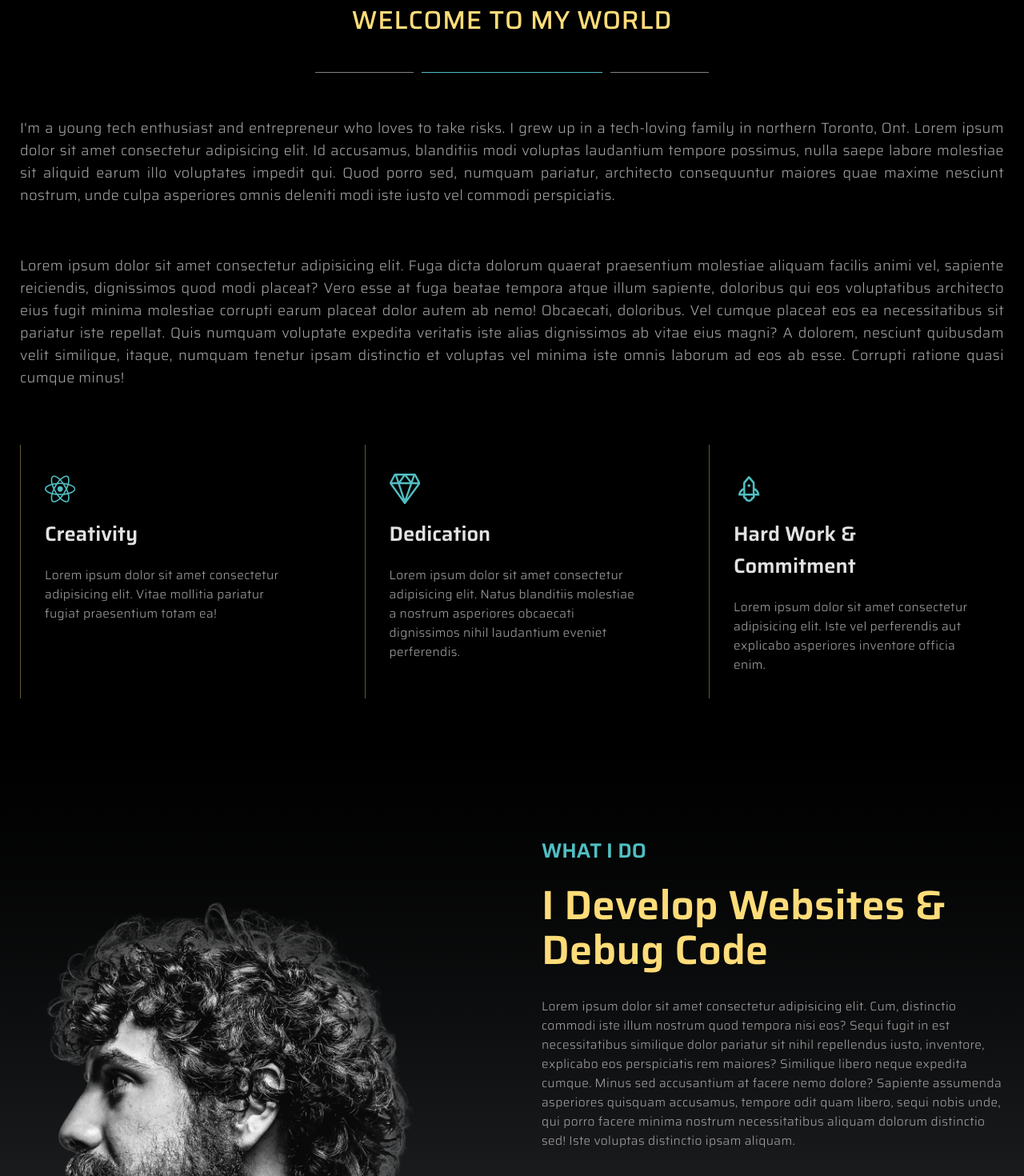
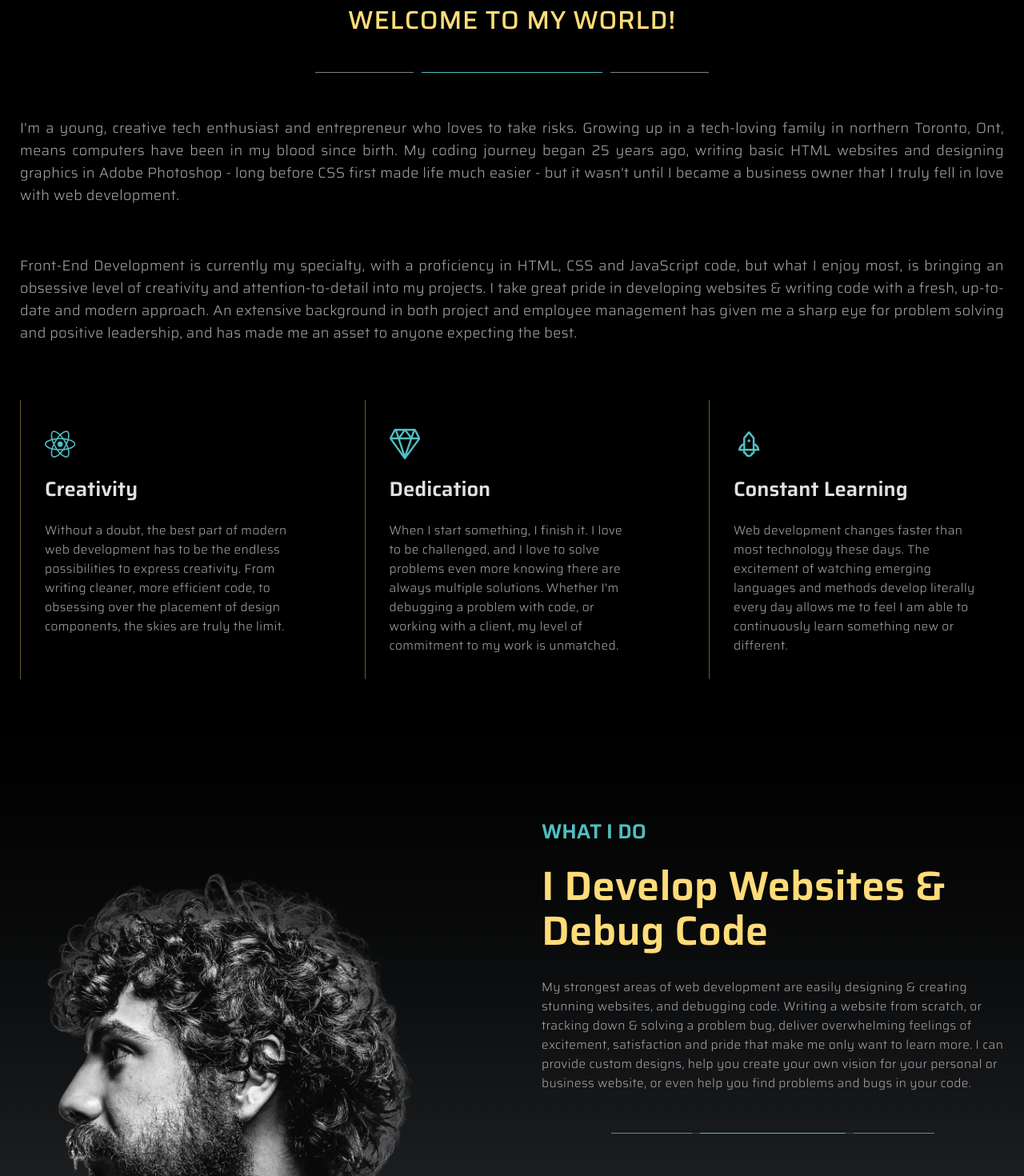
Before and after one commit to grosen-coding/grosen-portfolio, a React (Create React App) app: page / in a window 1280 px wide. Shown: the part 820-2290 px from the top of the page at 80% size. Built offline with nearby package versions, Linux system fonts and the light colour scheme.

Commit message:
adding real text content, added LinkedIn icon to footer

```diff
--- a/src/components/Footer.jsx
+++ b/src/components/Footer.jsx
@@ -1,18 +1,25 @@
 import React from "react";
 import styled from "styled-components";
 import { device } from "../components/device";
+import { BsLinkedin } from "react-icons/bs";
 
 function Footer() {
   return (
     <Container>
       <Wrap>
         <FooterContent>
-          <Left>
-            <h4>
-              <span>rosengsr@gmail.com</span>&nbsp; &nbsp;||&nbsp; &nbsp; &copy;
-              2022 Copyright &nbsp; &nbsp;||&nbsp; &nbsp; <span>GSRCoding</span>
-            </h4>
-          </Left>
+          <LinkedIn
+            href="https://www.linkedin.com/in/gary-rosen-908680209/"
+            target="_blank"
+            rel="noreferrer"
+          >
+            <BsLinkedin />
+          </LinkedIn>
+          <h4>
+            &nbsp; &nbsp; <span>rosengsr@gmail.com</span>&nbsp; &nbsp;||&nbsp;
+            &nbsp; &copy; 2022 Copyright &nbsp; &nbsp;||&nbsp; &nbsp;{" "}
+            <span>GSRCoding</span>
+          </h4>
         </FooterContent>
       </Wrap>
     </Container>
@@ -21,7 +28,7 @@ function Footer() {
 
 export default Footer;
 
-const Container = styled.section`
+const Container = styled.footer`
   height: 50px;
   width: 100%;
   background: #000;
@@ -45,6 +52,7 @@ const FooterContent = styled.div`
 
   @media ${device.mobileL} {
     padding: 0 10px;
+    flex-direction: column;
   }
 
   h4 {
@@ -52,13 +60,29 @@ const FooterContent = styled.div`
     font-weight: 400;
     letter-spacing: 1.2px;
 
+    @media ${device.mobileL} {
+      font-size: 1rem;
+      padding-right: 15px;
+    }
+
     span {
       color: var(--color-yellow);
     }
   }
 `;
 
-const Left = styled.div`
-  width: 100%;
-  text-align: center;
+const LinkedIn = styled.a`
+  display: flex;
+  justify-content: center;
+  align-items: center;
+  font-size: 1.8rem;
+  /* padding-right: 20px; */
+  /* width: 80%; */
+  /* height: 100%; */
+  /* margin: auto; */
+  /* margin: auto 0; */
+
+  @media ${device.mobileL} {
+    padding-bottom: 5px;
+  }
 `;
--- a/src/sections/About.jsx
+++ b/src/sections/About.jsx
@@ -10,7 +10,7 @@ function About() {
     <Container id="about">
       <AboutWrap>
         <h2>
-          <span>Welcome to My World</span>
+          <span>Welcome to My World!</span>
           <div
             data-aos="zoom-in"
             data-aos-delay="100"
@@ -19,27 +19,23 @@ function About() {
           ></div>
         </h2>
         <p>
-          I'm a young tech enthusiast and entrepreneur who loves to take risks.
-          I grew up in a tech-loving family in northern Toronto, Ont. Lorem
-          ipsum dolor sit amet consectetur adipisicing elit. Id accusamus,
-          blanditiis modi voluptas laudantium tempore possimus, nulla saepe
-          labore molestiae sit aliquid earum illo voluptates impedit qui. Quod
-          porro sed, numquam pariatur, architecto consequuntur maiores quae
-          maxime nesciunt nostrum, unde culpa asperiores omnis deleniti modi
-          iste iusto vel commodi perspiciatis.
+          I'm a young, creative tech enthusiast and entrepreneur who loves to
+          take risks. Growing up in a tech-loving family in northern Toronto,
+          Ont, means computers have been in my blood since birth. My coding
+          journey began 25 years ago, writing basic HTML websites and designing
+          graphics in Adobe Photoshop - long before CSS first made life much
+          easier - but it wasn't until I became a business owner that I truly
+          fell in love with web development.
         </p>
         <p>
-          Lorem ipsum dolor sit amet consectetur adipisicing elit. Fuga dicta
-          dolorum quaerat praesentium molestiae aliquam facilis animi vel,
-          sapiente reiciendis, dignissimos quod modi placeat? Vero esse at fuga
-          beatae tempora atque illum sapiente, doloribus qui eos voluptatibus
-          architecto eius fugit minima molestiae corrupti earum placeat dolor
-          autem ab nemo! Obcaecati, doloribus. Vel cumque placeat eos ea
-          necessitatibus sit pariatur iste repellat. Quis numquam voluptate
-          expedita veritatis iste alias dignissimos ab vitae eius magni? A
-          dolorem, nesciunt quibusdam velit similique, itaque, numquam tenetur
-          ipsam distinctio et voluptas vel minima iste omnis laborum ad eos ab
-          esse. Corrupti ratione quasi cumque minus!
+          Front-End Development is currently my specialty, with a proficiency in
+          HTML, CSS and JavaScript code, but what I enjoy most, is bringing an
+          obsessive level of creativity and attention-to-detail into my
+          projects. I take great pride in developing websites & writing code
+          with a fresh, up-to-date and modern approach. An extensive background
+          in both project and employee management has given me a sharp eye for
+          problem solving and positive leadership, and has made me an asset to
+          anyone expecting the best.
         </p>
 
         <AboutContent>
@@ -54,8 +50,10 @@ function About() {
             </div>
             <h3>Creativity</h3>
             <p>
-              Lorem ipsum dolor sit amet consectetur adipisicing elit. Vitae
-              mollitia pariatur fugiat praesentium totam ea!
+              Without a doubt, the best part of modern web development has to be
+              the endless possibilities to express creativity. From writing
+              cleaner, more efficient code, to obsessing over the placement of
+              design components, the skies are truly the limit.
             </p>
           </ContentCard>
           <ContentCard
@@ -69,9 +67,11 @@ function About() {
             </div>
             <h3>Dedication</h3>
             <p>
-              Lorem ipsum dolor sit amet consectetur adipisicing elit. Natus
-              blanditiis molestiae a nostrum asperiores obcaecati dignissimos
-              nihil laudantium eveniet perferendis.
+              When I start something, I finish it. I love to be challenged, and
+              I love to solve problems even more knowing there are always
+              multiple solutions. Whether I'm debugging a problem with code, or
+              working with a client, my level of commitment to my work is
+              unmatched.
             </p>
           </ContentCard>
           <ContentCard
@@ -83,10 +83,12 @@ function About() {
             <div className="card-icon">
               <AiOutlineRocket />
             </div>
-            <h3>Hard Work & Commitment</h3>
+            <h3>Constant Learning</h3>
             <p>
-              Lorem ipsum dolor sit amet consectetur adipisicing elit. Iste vel
-              perferendis aut explicabo asperiores inventore officia enim.
+              Web development changes faster than most technology these days.
+              The excitement of watching emerging languages and methods develop
+              literally every day allows me to feel I am able to continuously
+              learn something new or different.
             </p>
           </ContentCard>
         </AboutContent>
--- a/src/sections/Hero.jsx
+++ b/src/sections/Hero.jsx
@@ -43,20 +43,20 @@ function Hero() {
           />
         </h2>
 
-        <ResumeBtnDiv
+        <ProjectsBtnDiv
           data-aos="fade-down"
           data-aos-delay="300"
-          data-aos-duration="1000"
+          data-aos-duration="700"
           data-aos-easing="ease"
           data-aos-once="true"
         >
-          <Button>
+          <ProjectsButton>
             <a href="#portfolio">My Projects</a>
-          </Button>
+          </ProjectsButton>
           <DownArrowDiv>
             <DownArrow src="../img/down-arrow.svg" className="down-arrow" />
           </DownArrowDiv>
-        </ResumeBtnDiv>
+        </ProjectsBtnDiv>
       </TitleWrap>
 
       {/* <ScrollToTop /> */}
@@ -138,7 +138,7 @@ const TitleWrap = styled.div`
   }
 `;
 
-const ResumeBtnDiv = styled.div`
+const ProjectsBtnDiv = styled.div`
   display: inline-block;
   width: 20%;
   position: relative;
@@ -157,7 +157,7 @@ const ResumeBtnDiv = styled.div`
   }
 `;
 
-const Button = styled.button`
+const ProjectsButton = styled.button`
   width: 100%;
   height: auto;
   background-color: var(--color-primary);
--- a/src/sections/Skills.jsx
+++ b/src/sections/Skills.jsx
@@ -33,15 +33,18 @@ function Skills() {
               data-aos-easing="ease-in-out"
               data-aos-offset="150px"
             >
-              Lorem ipsum dolor sit amet consectetur adipisicing elit. Cum,
-              distinctio commodi iste illum nostrum quod tempora nisi eos? Sequi
-              fugit in est necessitatibus similique dolor pariatur sit nihil
-              repellendus iusto, inventore, explicabo eos perspiciatis rem
-              maiores? Similique libero neque expedita cumque. Minus sed
-              accusantium at facere nemo dolore? Sapiente assumenda asperiores
-              quisquam accusamus, tempore odit quam libero, sequi nobis unde,
-              qui porro facere minima nostrum necessitatibus aliquam dolorum
-              distinctio sed! Iste voluptas distinctio ipsam aliquam.
+              My skills and knowledge are constantly growing as I become more
+              deeply immersed in web development. In a short time, I was able to
+              learn a significant amount, which made me only want to learn more.
+              Every project I created was another opportunity to discover a
+              unique or creative way to approach my next projects. Currently, my
+              skills are mostly based on front-end development. My background in
+              design first drew me towards the visual experience of a website,
+              but, after creating several full-stack websites, I have developed
+              an appreciation for writing back-end security and authentication.
+              I enjoy both writing code in plain JS, as well as using
+              frameworks, with significant experience using React and the vast
+              libraries it contains.
             </p>
           </Left>
 
--- a/src/sections/WhatIDo.jsx
+++ b/src/sections/WhatIDo.jsx
@@ -52,15 +52,13 @@ function WhatIDo() {
               data-aos-easing="ease-in-out"
               data-aos-offset="100px"
             >
-              Lorem ipsum dolor sit amet consectetur adipisicing elit. Cum,
-              distinctio commodi iste illum nostrum quod tempora nisi eos? Sequi
-              fugit in est necessitatibus similique dolor pariatur sit nihil
-              repellendus iusto, inventore, explicabo eos perspiciatis rem
-              maiores? Similique libero neque expedita cumque. Minus sed
-              accusantium at facere nemo dolore? Sapiente assumenda asperiores
-              quisquam accusamus, tempore odit quam libero, sequi nobis unde,
-              qui porro facere minima nostrum necessitatibus aliquam dolorum
-              distinctio sed! Iste voluptas distinctio ipsam aliquam.
+              My strongest areas of web development are easily designing &
+              creating stunning websites, and debugging code. Writing a website
+              from scratch, or tracking down & solving a problem bug, deliver
+              overwhelming feelings of excitement, satisfaction and pride that
+              make me only want to learn more. I can provide custom designs,
+              help you create your own vision for your personal or business
+              website, or even help you find problems and bugs in your code.
             </p>
             <div
               data-aos="zoom-in"
@@ -94,12 +92,14 @@ function WhatIDo() {
               data-aos-easing="ease-in-out"
               data-aos-offset="100px"
             >
-              Lorem ipsum dolor sit amet consectetur adipisicing elit. Possimus
-              qui, odit commodi harum molestias nam soluta vel, unde quae nemo
-              itaque, veritatis dolore temporibus corporis in animi accusamus
-              hic recusandae rem. Aspernatur modi soluta placeat dolore
-              laudantium, debitis sapiente ipsam ad fugiat rerum a quasi
-              possimus quisquam, temporibus ipsum expedita.
+              Over two decades of working with clients and large companies has
+              also given me the patience, knowledge and ability to work
+              extremely effectively in all environments, whether one-on-one,
+              leading a small group, or being an essential part of a large
+              company. I bring the same level of passion, creativity and
+              dedication to every aspect of my life, and take great pride in
+              providing results that always exceed expectations. You will never
+              be disappointed!
             </p>
           </Right>
         </div>
```
